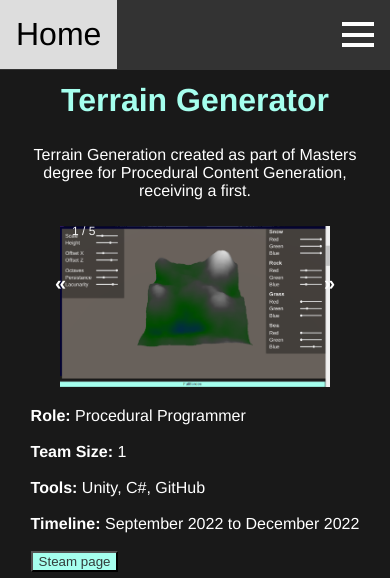
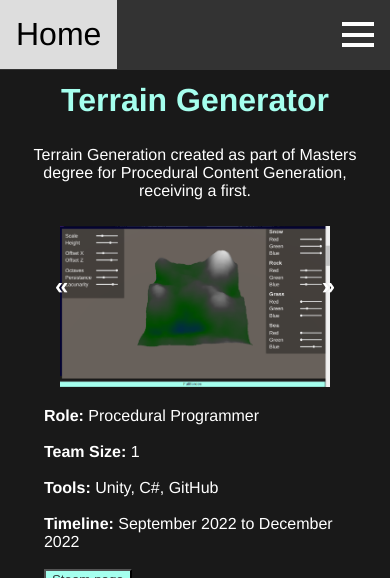
Before and after one commit to KaneAdams-Dev/KaneAdams-Dev.github.io, a Jekyll site: the page built from Projects/Masters/TerrainGeneration.html, in a window 390 px wide and 1400 px high, cut to the strip 0-578 px from the top of the window. Built offline with Jekyll 4.4.1, drawn with Linux system fonts in a browser that asks for light colours; Markdown is read by kramdown in place of the engine named in the settings.

Commit message:
Gallery for mobile
Started setting up Overview gallery and breakdown to work for mobiles and smaller screens.

Get breakdown text to align with left of images instead of center

Removed numbers for images (for now?) as was distraction

```diff
--- a/Projects/Masters/TerrainGeneration.html
+++ b/Projects/Masters/TerrainGeneration.html
@@ -25,27 +25,27 @@ title: Terrain Generator | Lead Programmer
             <div class="content-pair">
                 <div class="photo-gallery">
                     <div class="slides">
-                        <div class="numbertext">1 / 5</div>
+                        <!-- <div class="numbertext">1 / 5</div> -->
                         <img src="/Images/Screenshot 2024-10-25 135240.png" />
                         <!-- <figcaption>Temp Image (with a caption)</figcaption> -->
                     </div>
                     <div class="slides">
-                        <div class="numbertext">2 / 5</div>
+                        <!-- <div class="numbertext">2 / 5</div> -->
                         <img src="/Images/Screenshot 2024-10-30 133532.png" />
                         <!-- <figcaption>Temp Image (with a caption)</figcaption> -->
                     </div>
                     <div class="slides">
-                        <div class="numbertext">3 / 5</div>
+                        <!-- <div class="numbertext">3 / 5</div> -->
                         <img src="/Images/Screenshot 2024-10-30 133556.png" />
                         <!-- <figcaption>Temp Image (with a caption)</figcaption> -->
                     </div>
                     <div class="slides">
-                        <div class="numbertext">4 / 5</div>
+                        <!-- <div class="numbertext">4 / 5</div> -->
                         <img src="/Images/Screenshot 2024-12-11 114208.png" />
                         <!-- <figcaption>Temp Image (with a caption)</figcaption> -->
                     </div>
                     <div class="slides">
-                        <div class="numbertext">5 / 5</div>
+                        <!-- <div class="numbertext">5 / 5</div> -->
                         <img src="/Images/Screenshot 2024-07-11 162900.png" />
                         <!-- <figcaption>Temp Image (with a caption)</figcaption> -->
                     </div>
@@ -76,6 +76,8 @@ title: Terrain Generator | Lead Programmer
                 </div>
             </div>
         </div> <!-- Overview -->
+
+        <br>
 
         <div class="VideoPreview">
             <video controls>
--- a/css/style.css
+++ b/css/style.css
@@ -306,7 +306,7 @@ button {
     margin-top: -50px;
     color: white;
     font-weight: bold;
-    font-size:20px;
+    font-size: 24px;
     border-radius: 0 3px 3px 0;
     user-select: none;
 }
@@ -428,9 +428,7 @@ button {
 
 @media screen and (max-width: 60rem) {
     .content-pair {
-        /* float:none;
-        display:block;
-        width: 100%; */
+
         flex-direction: column;
     }
 
@@ -445,8 +443,13 @@ button {
     }
 
     .photo-gallery img {
-        max-width: 100%;
         height: auto;
+    }
+
+    .breakdown {
+        width: 90%;
+        margin: 0 auto;
+        padding: 10px;
     }
 
     .main {
```
